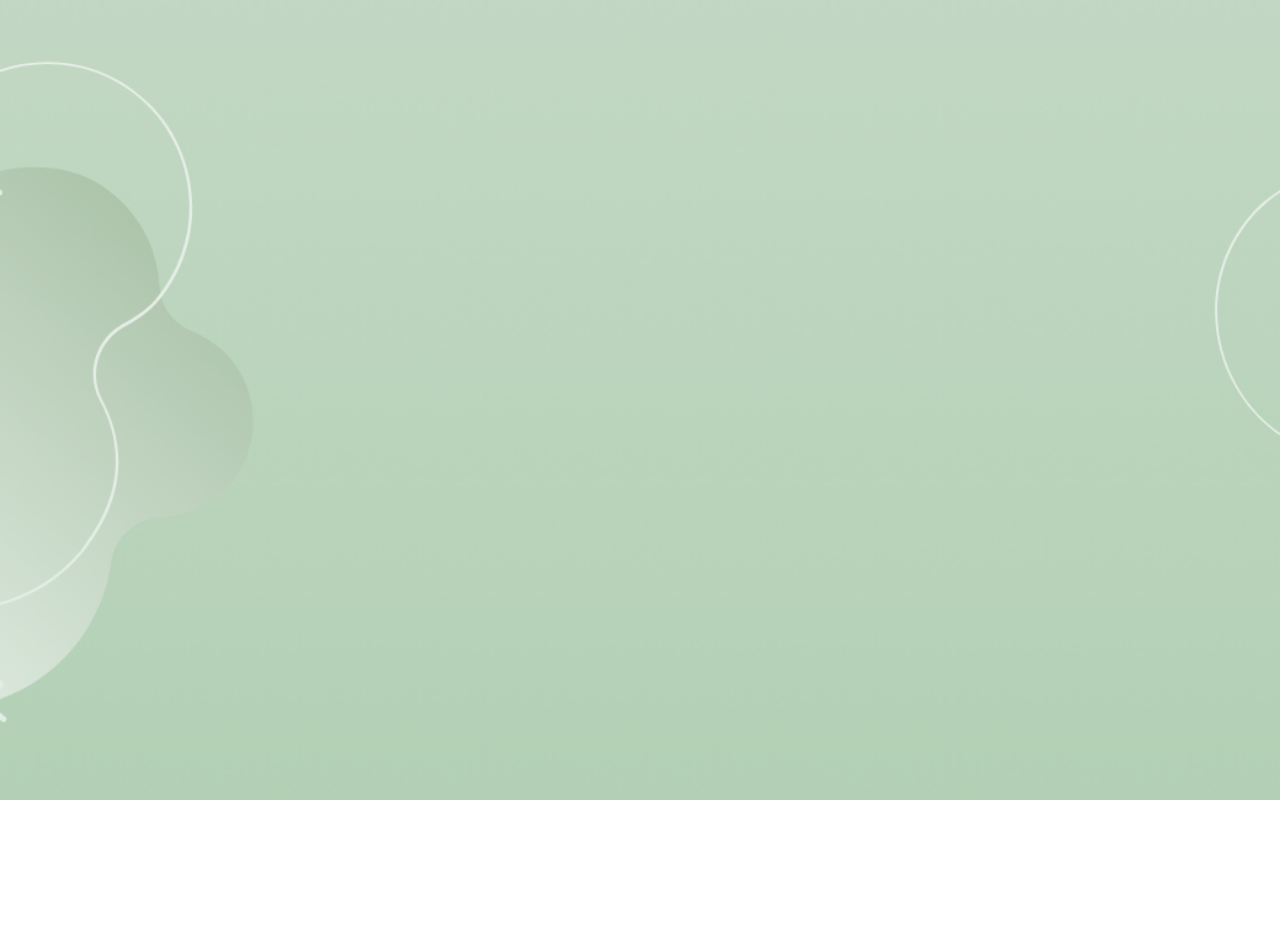
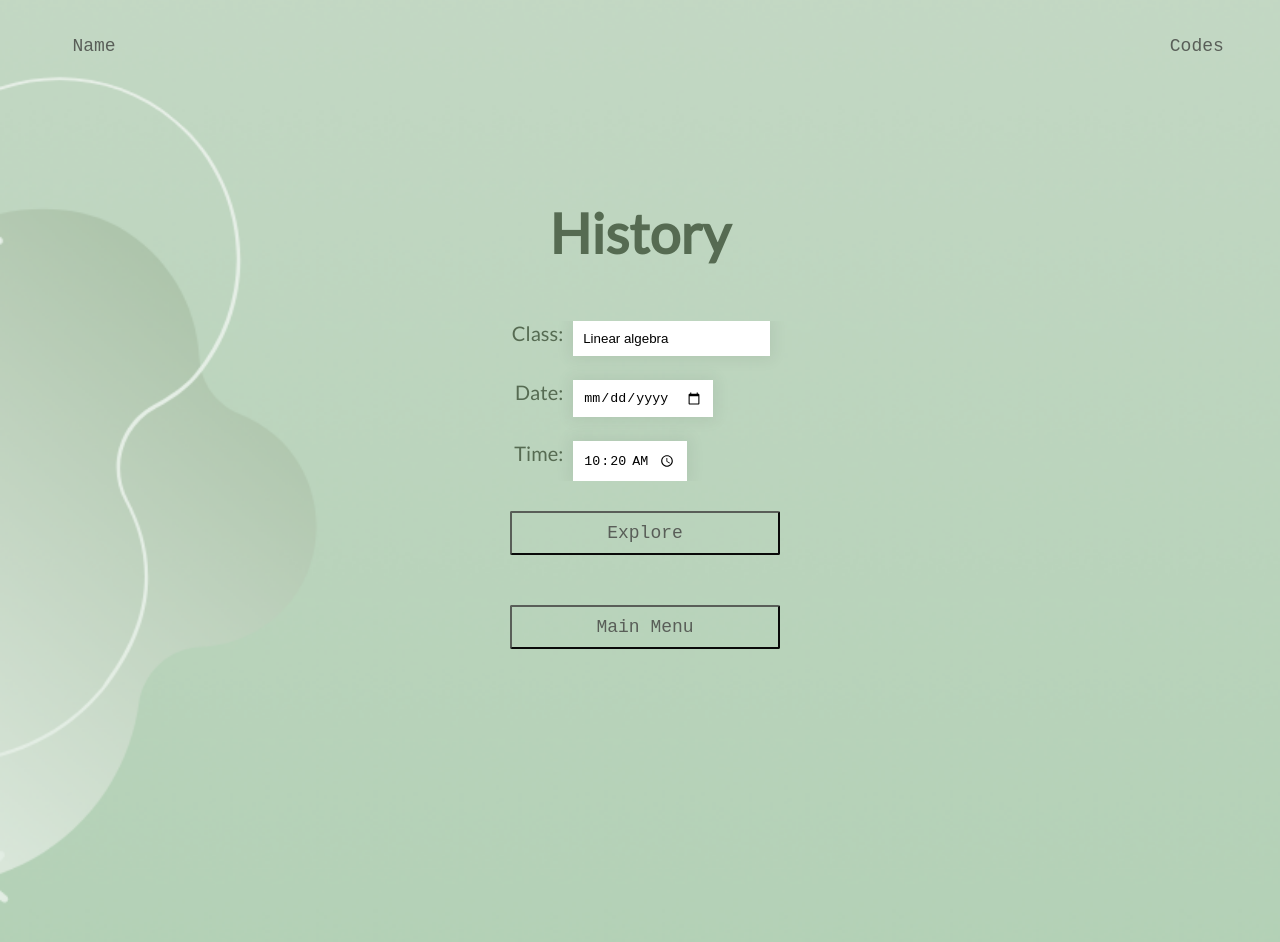
Before and after one commit to LuisaBalaban/ALT_project, a React (Create React App) app in the folder frontend/: page /history in a window 1280 px wide. Shown: the top 942 px of the page. Before the commit the page ends 800 px from the top, so only its background shows below. Built offline with nearby package versions, Linux system fonts and the light colour scheme.

Commit message:
all pages except table

```diff
--- a/frontend/src/App.js
+++ b/frontend/src/App.js
@@ -6,6 +6,7 @@ import EnterActivity from './containers/EnterActivity'
 import newActivity from './containers/newActivity'
 import TeacherMain from './containers/TeacherMain'
 import Course from './containers/Course'
+import History from './containers/History'
 import { BrowserRouter as Router, Route } from "react-router-dom";
 
 function App() {
@@ -21,6 +22,7 @@ function App() {
         <Route path="/newActivity" component={newActivity} />
         <Route path="/teacherMain" component={TeacherMain} />
         <Route path="/course" component={Course} />
+        <Route path="/history" component={History} />
 
      </Router>
 
--- /dev/null
+++ b/frontend/src/components/ActivityForm.js
@@ -0,0 +1,20 @@
+import React from 'react'
+import './components.css';
+
+function ActivityForm()
+{
+    return(
+
+<div  className="Register">
+
+<label  className="label" for="class"  id="class"  >Class: </label>
+<input className="input" type="text" id="uname" name="uname" value="Linear algebra"/><br/>
+<label className="label" for="date"  id="date" >Date: </label>
+<input className="input" type="date" id="date" name="date" value="10/09/2020"/><br/>
+<label className="label" for="time"  id="time" >Time: </label>
+<input className="input" type="time" id="time" name="time" value="10:20"/>
+
+</div>)
+}
+
+export default ActivityForm
--- a/frontend/src/components/components.css
+++ b/frontend/src/components/components.css
@@ -122,3 +122,10 @@
     width: 20%;
 
 }
+.history
+{
+    align-items: left;
+    margin-top: 100px;
+    position: relative;
+
+}
--- /dev/null
+++ b/frontend/src/containers/History.js
@@ -0,0 +1,20 @@
+import React from 'react'
+import HeaderLogin from '../components/HeaderLogin';
+import ActivityForm from '../components/ActivityForm';
+import '../components/components.css';
+
+class History extends React.Component
+{
+    render() {
+        return (
+            <div className="History">
+                <h3>History</h3>
+            <HeaderLogin/>
+            <ActivityForm/>
+            <button type="submit" className="msgBtn" onClick="return false;">Explore</button><br/>
+            <button type="submit" className="msgBtn" onClick="return false;">Main Menu</button><br/>
+            </div>
+        )
+    }
+}
+export default History
--- a/frontend/src/containers/newActivity.js
+++ b/frontend/src/containers/newActivity.js
@@ -1,5 +1,6 @@
 import React, { Component } from 'react';
 import HeaderLogin from '../components/HeaderLogin';
+import ActivityForm from '../components/ActivityForm';
 import '../components/components.css';
 
 function newActivity()
@@ -7,16 +8,7 @@ function newActivity()
     return(<div>
         <HeaderLogin/>
         <h3>Create a new activity</h3>
-        <div  className="Register">
-
-            <label  className="label" for="class"  id="class"  >Class: </label>
-            <input className="input" type="text" id="uname" name="uname" value="Linear algebra"/><br/>
-            <label className="label" for="date"  id="date" >Date: </label>
-            <input className="input" type="date" id="date" name="date" value="10/09/2020"/><br/>
-            <label className="label" for="time"  id="time" >Time: </label>
-            <input className="input" type="time" id="time" name="time" value="10:20"/>
-
-            </div>
+       <ActivityForm/>
          <button type="submit" className="msgBtn" onClick="return false;">Generate code</button><br/>
          <input className="generate" type="text" id="code" name="code" value="2x81J2"/><br/>
 
```
Also changed, not shown: 1 other file (tests, documents, lock files or other folders).
